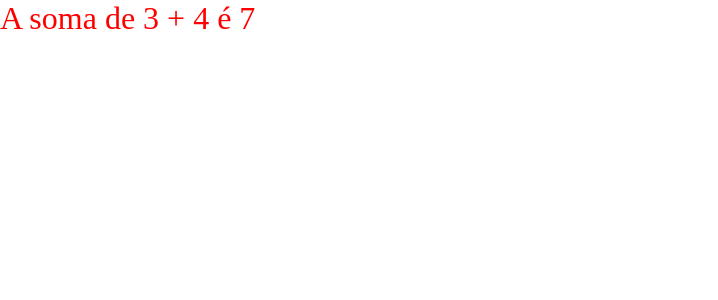
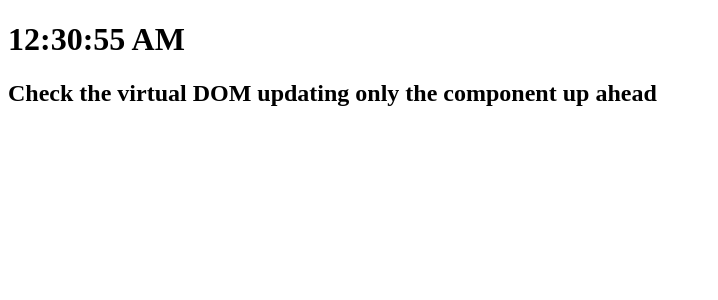
Before and after one commit to williambrunos/Hiring-Coders-React, a React (Create React App) app: page / in a window 1280 px wide. Shown: the top 300 px of the page, without its empty margins (0-718 px from the left). Built offline with nearby package versions, Linux system fonts and the light colour scheme.

Commit message:
understanding virtual DOM

```diff
--- a/src/App.js
+++ b/src/App.js
@@ -1,13 +1,12 @@
 import { React } from 'react';
-import Results from './Components/Results';
+
+import Clock from './Components/Clock';
 
 export default function App(props) {
-  const sum =(n1, n2) => {
-    return n1 + n2;
-  }
   return (
     <>
-     <Results n1={3} n2={4} sum={sum}/>
+      <Clock />
+      <h2>Check the virtual DOM updating only the component up ahead</h2>
     </>
   );
 }
--- /dev/null
+++ b/src/Components/Clock.js
@@ -0,0 +1,9 @@
+import React from 'react';
+
+export default function Clock() {
+  return (
+    <>
+      <h1>{ new Date().toLocaleTimeString() }</h1>
+    </>
+  );
+}
--- a/src/index.js
+++ b/src/index.js
@@ -2,9 +2,13 @@ import React from 'react';
 import ReactDOM from 'react-dom';
 import App from './App';
 
+function renderTimeComponentsEverySecond() {
   ReactDOM.render(
     <React.StrictMode>
       <App title='Hello Gama Academy!'/>
     </React.StrictMode>,
     document.getElementById('root')
   );
+}
+
+setInterval(renderTimeComponentsEverySecond, 1000);
```
Also changed, not shown: src/Styles/App.css (renamed from src/Styles/Results.css). Lines whose indentation alone changed are shown as unchanged.
